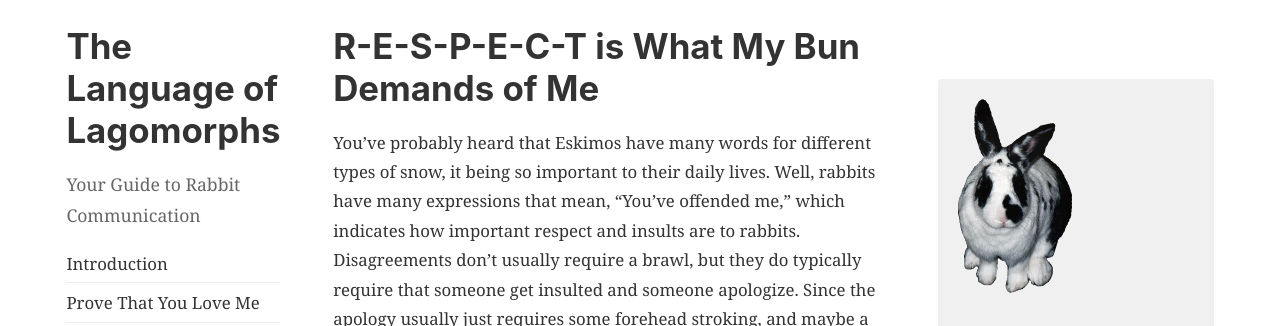
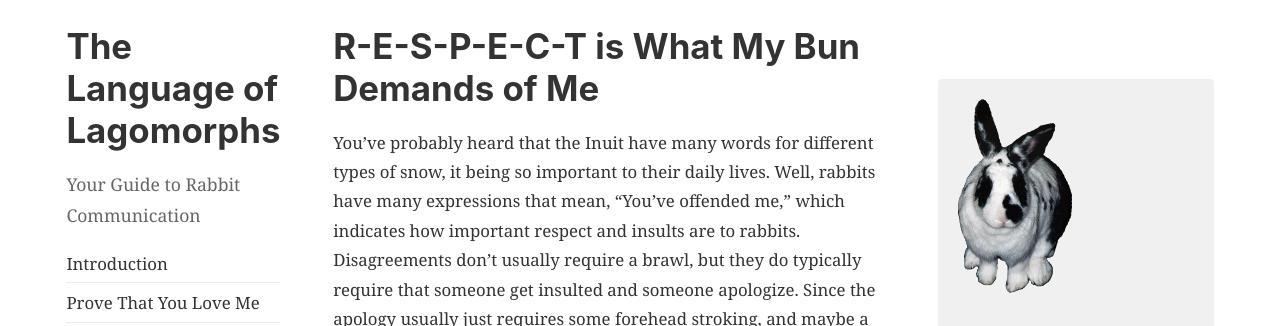
Before and after one commit to apexskier/languageoflagomorphs, a Jekyll site: the page built from r-e-s-p-e-c-t-is-what-my-bun-demands-of-me.md, in a window 1280 px wide and 900 px high. Shown: the top 326 px of the window. Built offline with Jekyll 4.4.1, drawn with Linux system fonts in a browser that asks for light colours; some of the changed text lies outside the part shown.

Commit message:
Replace word which is now offensive to some

```diff
--- a/r-e-s-p-e-c-t-is-what-my-bun-demands-of-me.md
+++ b/r-e-s-p-e-c-t-is-what-my-bun-demands-of-me.md
@@ -13,7 +13,7 @@ sidebar: |
 
 # R-E-S-P-E-C-T is What My Bun Demands of Me
 
-You’ve probably heard that Eskimos have many words for different types of snow, it being so important to their daily lives. Well, rabbits have many expressions that mean, “You’ve offended me,” which indicates how important respect and insults are to rabbits. Disagreements don’t usually require a brawl, but they do typically require that someone get insulted and someone apologize. Since the apology usually just requires some forehead stroking, and maybe a conciliatory raisin, it’s worth trying to get back on your bunny’s good side. If the rabbit is really pissed off, though, you may have to just suffer the humiliation of being shunned. After a while, you’ll be allowed to apologize. An offended rabbit who is not apologized to can hold a grudge or maintain a sulk for many, many days.
+You’ve probably heard that the Inuit have many words for different types of snow, it being so important to their daily lives. Well, rabbits have many expressions that mean, “You’ve offended me,” which indicates how important respect and insults are to rabbits. Disagreements don’t usually require a brawl, but they do typically require that someone get insulted and someone apologize. Since the apology usually just requires some forehead stroking, and maybe a conciliatory raisin, it’s worth trying to get back on your bunny’s good side. If the rabbit is really pissed off, though, you may have to just suffer the humiliation of being shunned. After a while, you’ll be allowed to apologize. An offended rabbit who is not apologized to can hold a grudge or maintain a sulk for many, many days.
 
 There is an escalating set of moves that a rabbit will use to indicate everything from “I don’t care about you anyway,” to “You are the scum of the earth,” as exemplified in The Offendedness Scale given below. To some extent, a rabbit’s body position and the direction its ears are facing are like coarse and fine dials for mood, which when pointed at you are good and when pointed away are bad. When a rabbit is facing you directly, with its ear openings facing you, you are being accorded respect and appreciation. When the ears and/or body start being turned to face away from you, you’re being told that your behavior has been questionable. (Note: Some rabbits like to have their backs scratched or to be groomed with their backs turned, in which case they will remain in easy reach or even pressed against you. Insulted rabbits will typically step away, at least slightly beyond easy reach.) If a rabbit turns away completely, and folds its ears down onto its back, you are definitely in the doghouse. You can confirm this by offering a raisin, which will probably be rebuffed (“I don’t want any of your lousy raisins.”) Only the passage of time will allow you to be given the opportunity to redeem yourself.
 
```
